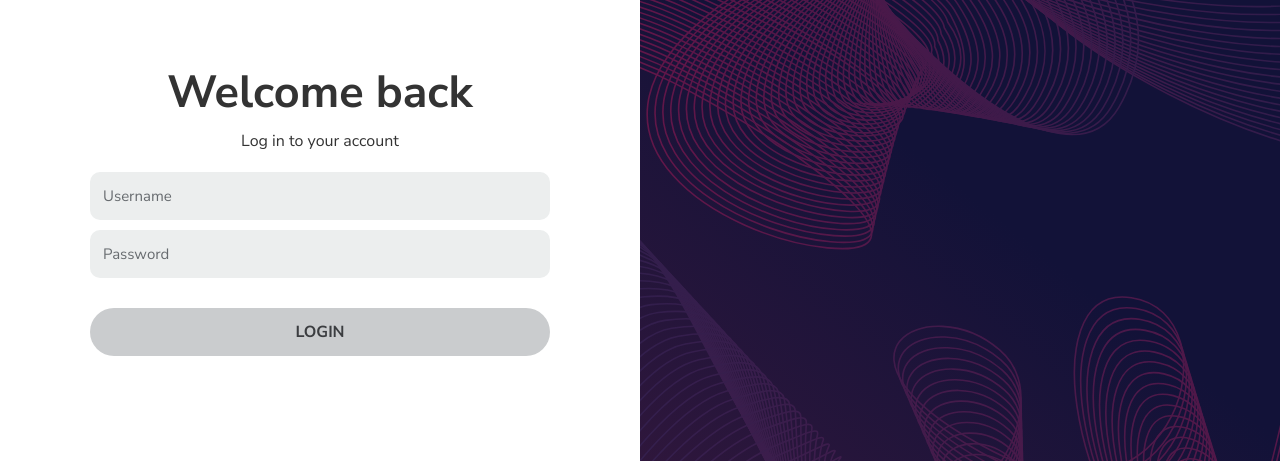
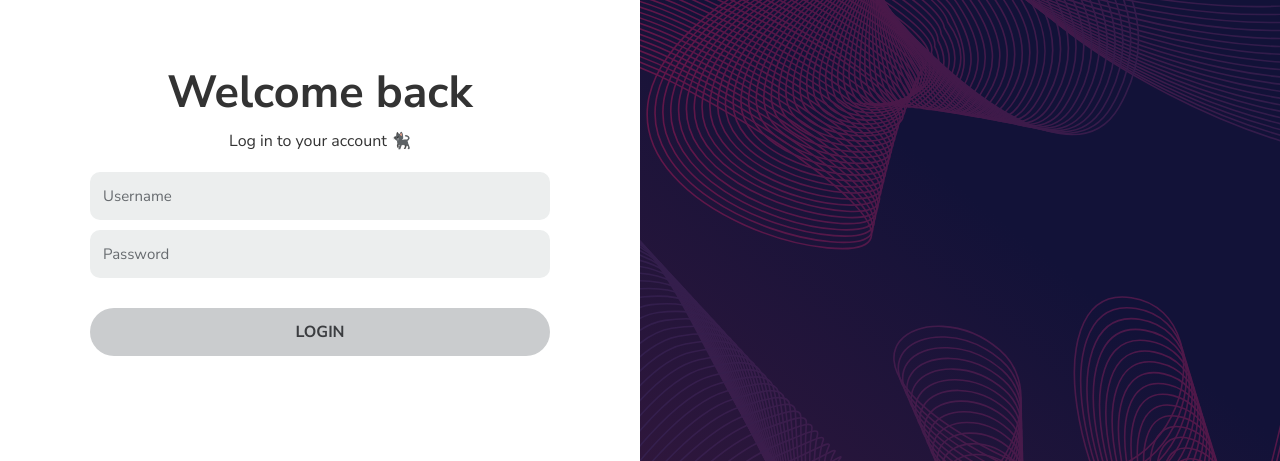
Before and after one commit to littlesekii/linky-cat-frontend, a Vue app: page /login in a window 1280 px wide. Shown: the part 160-621 px from the top of the page. Built offline with nearby package versions, Linux system fonts and the light colour scheme; no server answers; the HTML template or start-up script is replaced by a standard one.

Commit message:
refactor: move header to component

```diff
--- /dev/null
+++ b/src/components/auth/AuthHeaderComponent.vue
@@ -0,0 +1,35 @@
+<script setup lang="ts">
+defineProps<{
+  title: string,
+  subtitle?: string,
+  textAlign?: 'left' | 'right' | 'center' | 'justify'
+}>();
+</script>
+
+<template>
+<header class="header" :style="'text-align: ' + textAlign || 'center'">
+  <h1 class="title">{{ title }}</h1>
+  <h2 class="subtitle">{{ subtitle }}</h2>
+</header>
+</template>
+
+<style scoped>
+.header {
+  width: 100%;
+  margin-bottom: 20px;
+  text-align: center;
+  color: #333;
+}
+
+.title {
+  margin-bottom: 15px;
+  font-size: 45px;
+  font-weight: bold;
+  line-height: 45px;
+}
+
+.subtitle {
+  font-size: 16px;
+}
+
+</style>
--- a/src/components/auth/LoginFormComponent.vue
+++ b/src/components/auth/LoginFormComponent.vue
@@ -6,6 +6,7 @@ import { useAuth } from '@/composables/useAuth';
 import type { AuthLoginRequest } from '@/types/dto/AuthDTO';
 import { ApiError } from '@/types/error/ApiError';
 import { ERROR_MESSAGE } from '@/utils/messages/error';
+import AuthHeaderComponent from './AuthHeaderComponent.vue';
 
 const { login, isLoading } = useAuth();
 
@@ -40,6 +41,11 @@ async function submit() {
 </script>
 
 <template>
+<div class="login-form">
+  <AuthHeaderComponent
+    title="Welcome back"
+    subtitle="Log in to your account 🐈‍⬛"
+  />
 <form class="form" @submit.prevent="submit">
   <div class="inputs">
     <BaseInputComponent v-model="credentials.username" label="Username" type="text" />
@@ -49,6 +55,7 @@ async function submit() {
   <img v-else class="loading-icon" src="@/assets/loading.svg">
   <p class="error-message">{{ errorMessage }}</p>
 </form>
+</div>
 </template>
 
 <style scoped>
--- a/src/views/LoginView.vue
+++ b/src/views/LoginView.vue
@@ -7,11 +7,6 @@ import LoginFormComponent from '@/components/auth/LoginFormComponent.vue';
 <template>
 <main class="login">
   <section class="left-container">
-    <header class="header">
-      <h1 class="title">Welcome back</h1>
-      <p class="text">Log in to your account</p>
-    </header>
-
     <LoginFormComponent class="login-form" />
   </section>
   <aside class="right-container">
@@ -23,7 +18,6 @@ import LoginFormComponent from '@/components/auth/LoginFormComponent.vue';
 <style scoped>
 .login {
   display: flex;
-
   min-height: inherit;
 }
 
@@ -33,8 +27,6 @@ import LoginFormComponent from '@/components/auth/LoginFormComponent.vue';
   flex-direction: column;
   justify-content: center;
   align-items: center;
-
-  /* padding: 100px; */
 }
 .right-container {
   flex: 1;
@@ -43,21 +35,6 @@ import LoginFormComponent from '@/components/auth/LoginFormComponent.vue';
   background-position: center;
   background-repeat: no-repeat;
 }
-
-.header {
-  width: 100%;
-  margin-bottom: 20px;
-  text-align: center;
-  color: #333;
-
-  .title {
-    margin-bottom: 15px;
-    font-size: 45px;
-    font-weight: bold;
-    line-height: 45px;
-  }
-}
-
 
 .login-form {
   width: 100%;
```
